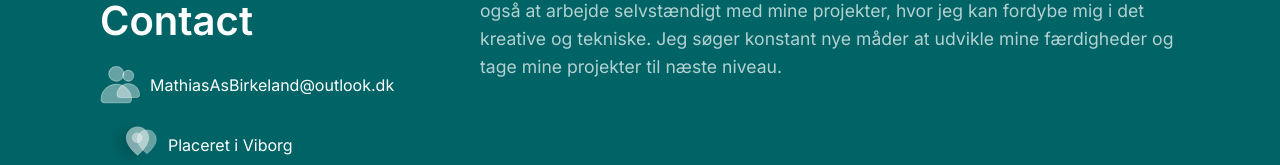
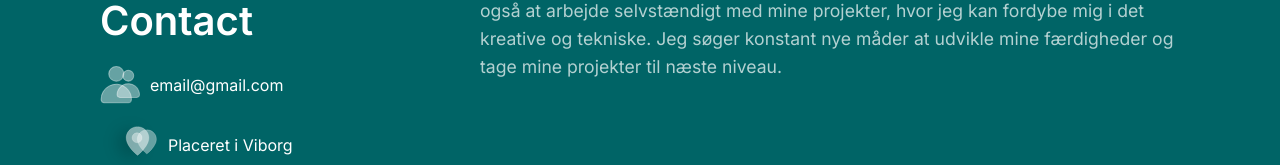
Before and after one commit to MathiasBirkAs/Portfolio, a React (Vite) app: page /About in a window 1280 px wide. Shown: the part 398-563 px from the top of the page. Built offline with nearby package versions, Linux system fonts and the light colour scheme.

Commit message:
lille ændring

```diff
--- a/src/components/about/Aboutpage.jsx
+++ b/src/components/about/Aboutpage.jsx
@@ -21,7 +21,7 @@ const AboutPage = () => {
         <div className="contact-info">
           <div className="contact-item">
             <img src={Profileicon} alt="Email" className="contact-icon" />
-            <p>MathiasAsBirkeland@outlook.dk</p>
+            <p>email@gmail.com</p>
           </div>
           <div className="contact-item">
             <img src={Locationicon} alt="Location" className="contact-icon-place" />
```
